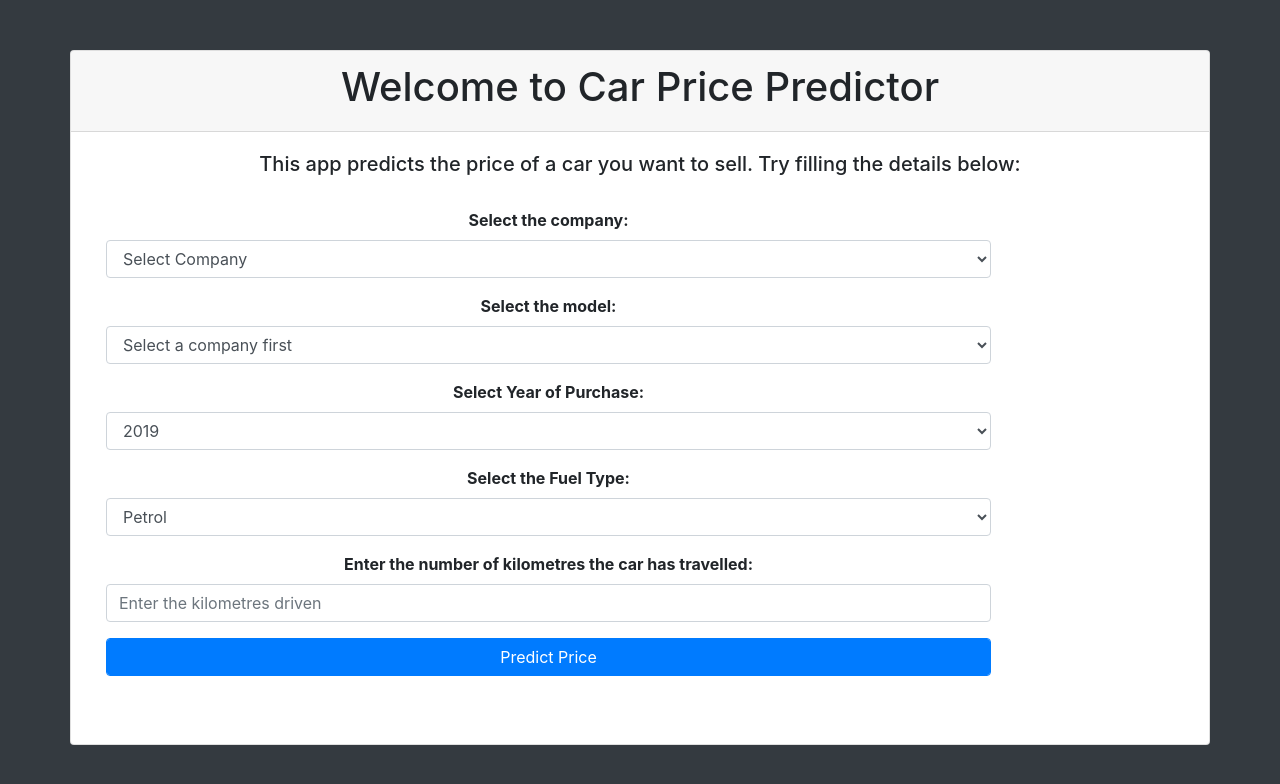
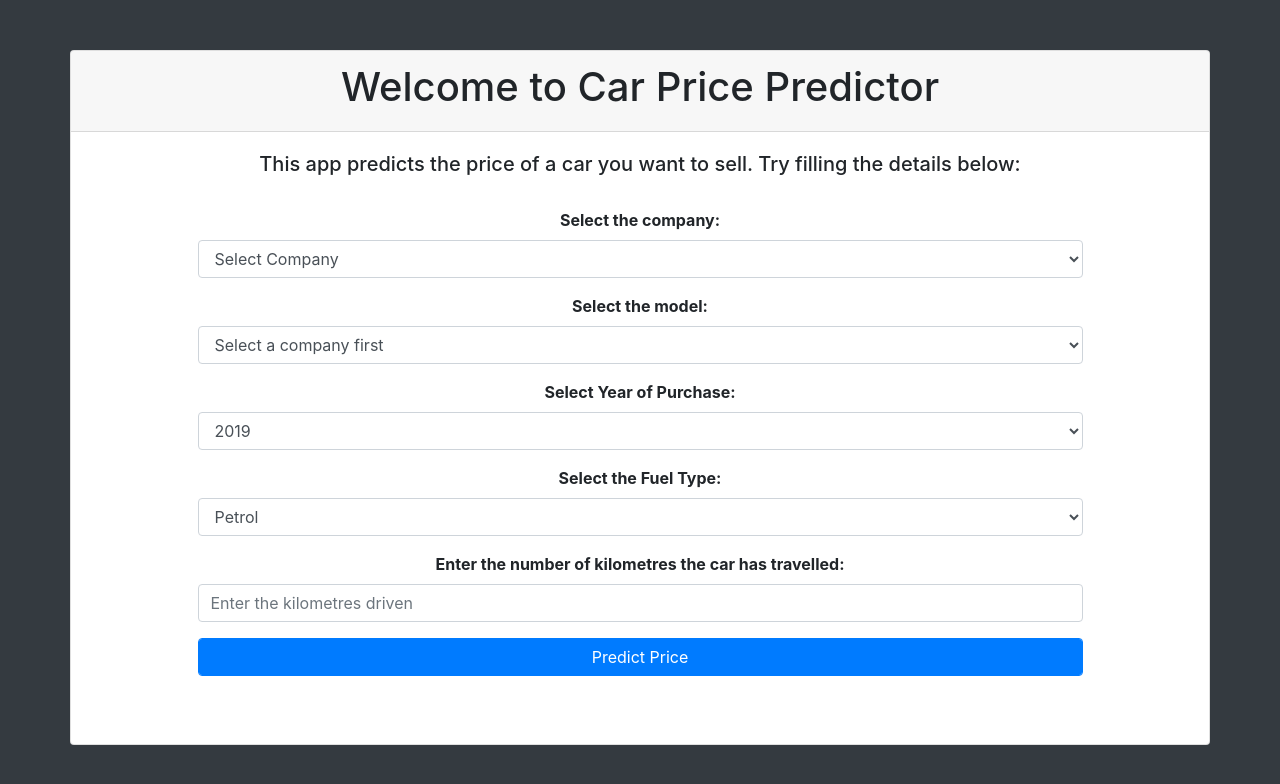
Before and after one commit to pratikmane12/Car-Price-Predictor..., a Flask app: page / in a window 1280 px wide. Shown: the top 784 px of the page. Run offline with Flask 3, Linux system fonts and the light colour scheme; parts of the project's set-up code (start-up, migrations or seed data) failed here and were passed over; some libraries are stand-ins or nearby versions.

Commit message:
Update index.html

```diff
--- a/templates/index.html
+++ b/templates/index.html
@@ -24,7 +24,7 @@
                 <br>
                 <form id="predict-form" method="post" accept-charset="utf-8" name="Modelform">
 
-                    <div class="col-md-10 form-group" style="text-align: center">
+                    <div class="col-md-10 mx-auto form-group" style="text-align: center">
                         <label><b>Select the company:</b></label><br>
                         <select class="form-control" id="company" name="company" required>
                             <option value="" selected disabled>Select Company</option>
@@ -34,14 +34,14 @@
                         </select>
                     </div>
 
-                    <div class="col-md-10 form-group" style="text-align: center">
+                    <div class="col-md-10 mx-auto form-group" style="text-align: center">
                         <label><b>Select the model:</b></label><br>
                         <select class="form-control" id="car_models" name="car_models" required>
                             <option value="" selected disabled>Select a company first</option>
                         </select>
                     </div>
 
-                    <div class="col-md-10 form-group" style="text-align: center">
+                    <div class="col-md-10 mx-auto form-group" style="text-align: center">
                         <label><b>Select Year of Purchase:</b></label><br>
                         <select class="form-control" id="year" name="year" required>
                             {% for year in years %}
@@ -50,7 +50,7 @@
                         </select>
                     </div>
 
-                    <div class="col-md-10 form-group" style="text-align: center">
+                    <div class="col-md-10 mx-auto form-group" style="text-align: center">
                         <label><b>Select the Fuel Type:</b></label><br>
                         <select class="form-control" id="fuel_type" name="fuel_type" required>
                             {% for fuel in fuel_types %}
@@ -59,13 +59,13 @@
                         </select>
                     </div>
 
-                    <div class="col-md-10 form-group" style="text-align: center">
+                    <div class="col-md-10 mx-auto form-group" style="text-align: center">
                         <label><b>Enter the number of kilometres the car has travelled:</b></label><br>
                         <input type="number" min="0" class="form-control" id="kilo_driven" name="kilo_driven"
                                placeholder="Enter the kilometres driven" required>
                     </div>
 
-                    <div class="col-md-10 form-group" style="text-align: center">
+                    <div class="col-md-10 mx-auto form-group" style="text-align: center">
                         <button type="submit" class="btn btn-primary form-control">Predict Price</button>
                     </div>
                 </form>
```
